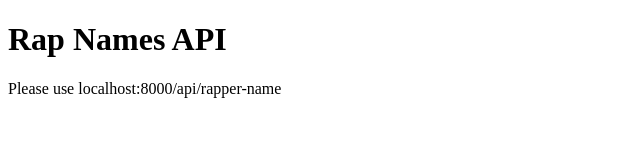
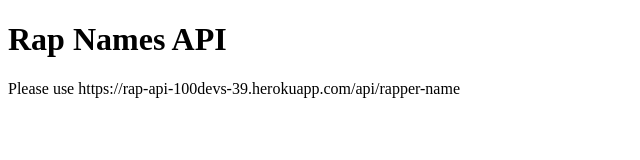
Before and after one commit to dgregpm/rap-names-api, a website: page index.html in a window 1280 px wide. Shown: the whole page, without its empty margins (0-640 px from the left). Drawn offline with Linux system fonts and the light colour scheme.

Commit message:
updated html documentation

```diff
--- a/index.html
+++ b/index.html
@@ -8,6 +8,6 @@
 </head>
 <body>
     <h1>Rap Names API</h1>
-    <p>Please use localhost:8000/api/rapper-name</p>
+    <p>Please use https://rap-api-100devs-39.herokuapp.com/api/rapper-name</p>
 </body>
 </html>
```
